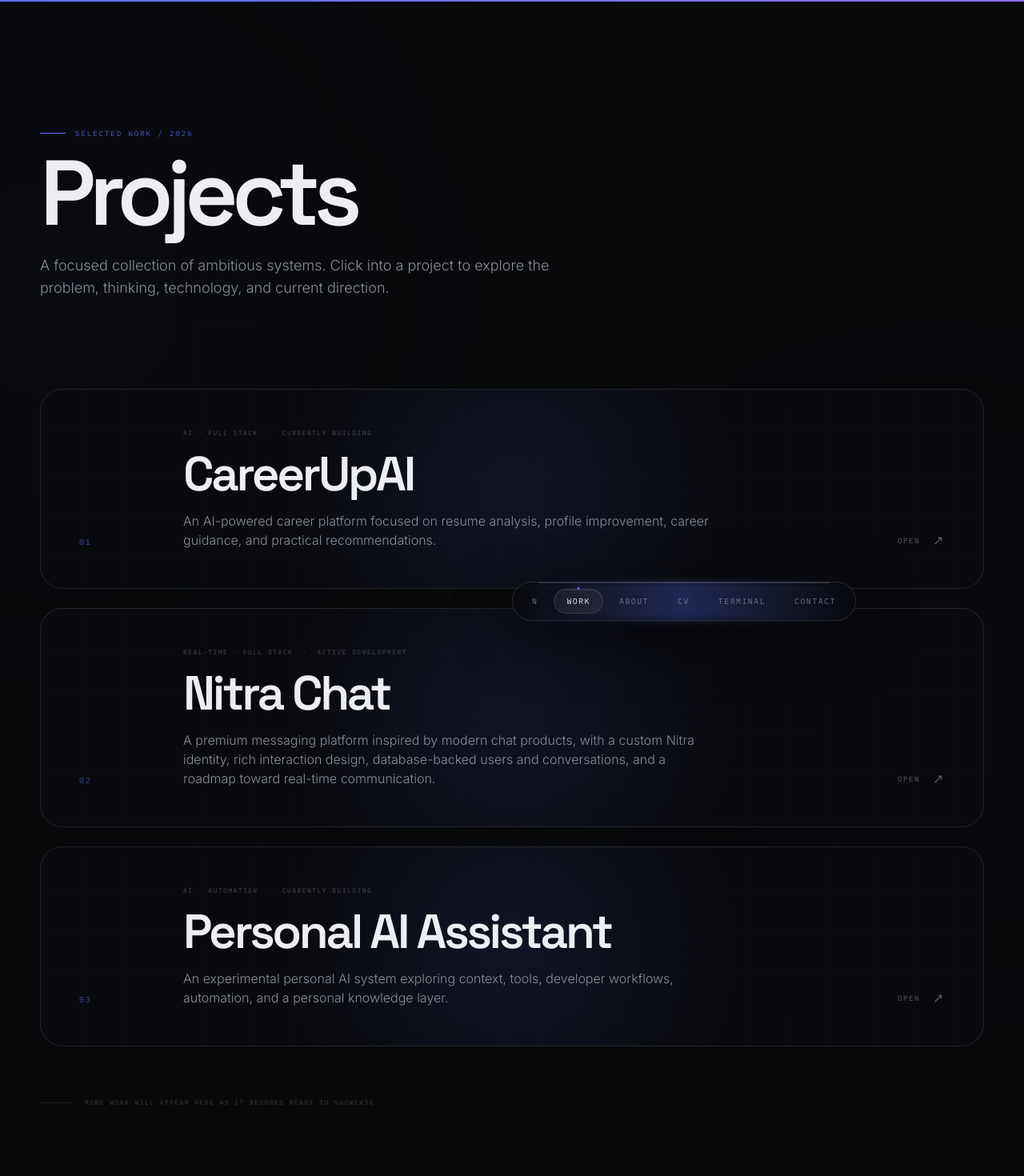
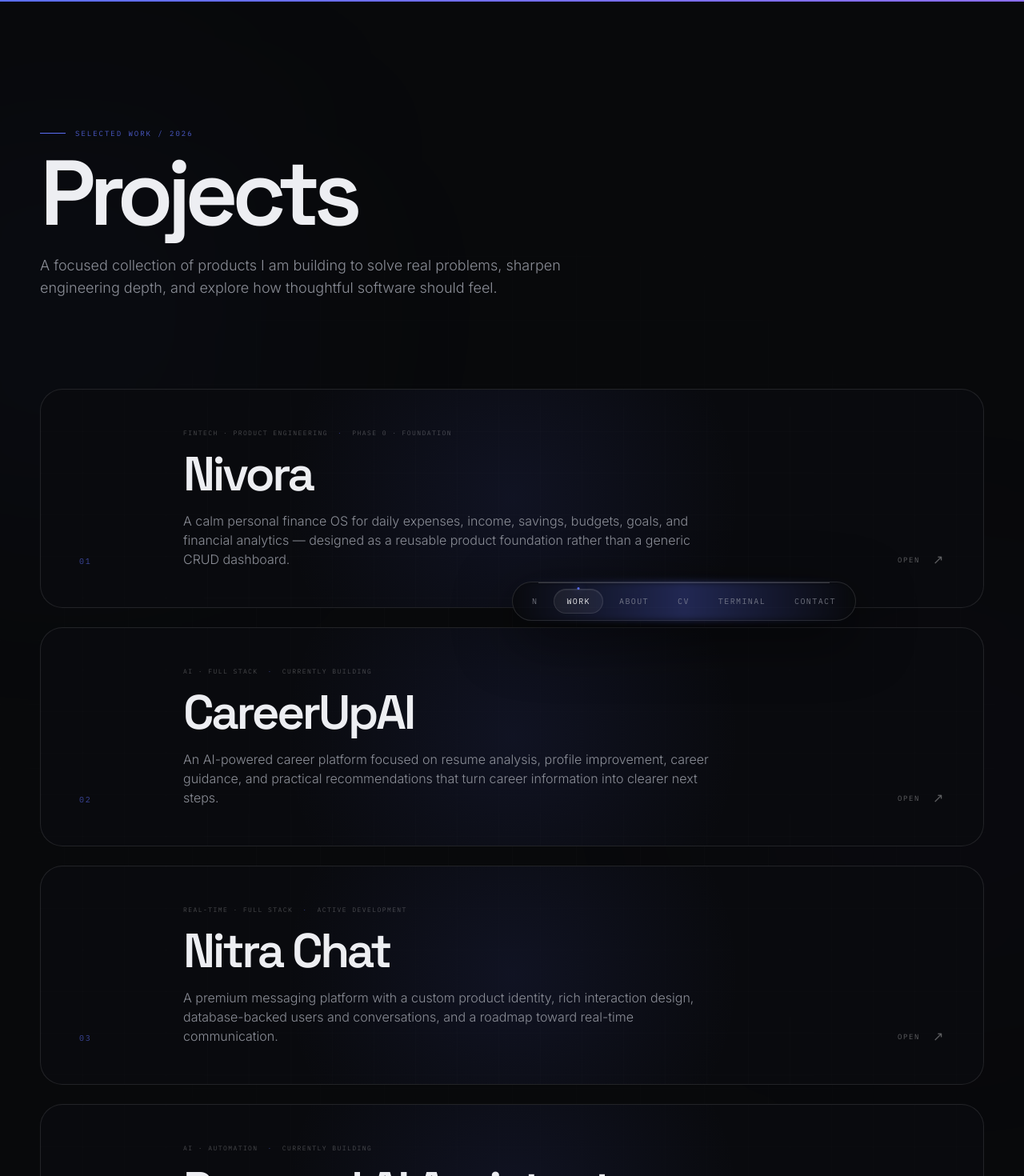
Before and after one commit to nityansh19/nityansh-portfolio, a Next.js app: page /projects in a window 1280 px wide. Shown: the top 1470 px of the page at 80% size. Built offline with nearby package versions, Linux system fonts and the light colour scheme.

Commit message:
Add Nivora and refine portfolio project descriptions

```diff
--- a/app/projects/page.tsx
+++ b/app/projects/page.tsx
@@ -3,34 +3,43 @@ import ProjectCard from "@/components/ProjectCard";
 
 export const metadata: Metadata = {
   title: "Projects — Nityansh Rupesh Bahadur",
-  description: "Selected projects and systems built by Nityansh Rupesh Bahadur.",
+  description: "Selected products, experiments, and engineering systems built by Nityansh Rupesh Bahadur.",
 };
 
 const projects = [
   {
     number: "01",
+    title: "Nivora",
+    category: "FINTECH · PRODUCT ENGINEERING",
+    description:
+      "A calm personal finance OS for daily expenses, income, savings, budgets, goals, and financial analytics — designed as a reusable product foundation rather than a generic CRUD dashboard.",
+    href: "/projects/nivora",
+    status: "Phase 0 · Foundation",
+  },
+  {
+    number: "02",
     title: "CareerUpAI",
     category: "AI · FULL STACK",
     description:
-      "An AI-powered career platform focused on resume analysis, profile improvement, career guidance, and practical recommendations.",
+      "An AI-powered career platform focused on resume analysis, profile improvement, career guidance, and practical recommendations that turn career information into clearer next steps.",
     href: "/projects/careerupai",
     status: "Currently building",
   },
   {
-    number: "02",
+    number: "03",
     title: "Nitra Chat",
     category: "REAL-TIME · FULL STACK",
     description:
-      "A premium messaging platform inspired by modern chat products, with a custom Nitra identity, rich interaction design, database-backed users and conversations, and a roadmap toward real-time communication.",
+      "A premium messaging platform with a custom product identity, rich interaction design, database-backed users and conversations, and a roadmap toward real-time communication.",
     href: "/projects/nitra-chat",
     status: "Active development",
   },
   {
-    number: "03",
+    number: "04",
     title: "Personal AI Assistant",
     category: "AI · AUTOMATION",
     description:
-      "An experimental personal AI system exploring context, tools, developer workflows, automation, and a personal knowledge layer.",
+      "An experimental personal AI system exploring context, tools, developer workflows, automation, productivity, and a personal knowledge layer.",
     href: "/projects/personal-ai",
     status: "Currently building",
   },
@@ -55,8 +64,7 @@ export default function ProjectsPage() {
             Projects
           </h1>
           <p className="mt-7 max-w-2xl text-base leading-8 text-ink-dim sm:text-lg">
-            A focused collection of ambitious systems. Click into a project to
-            explore the problem, thinking, technology, and current direction.
+            A focused collection of products I am building to solve real problems, sharpen engineering depth, and explore how thoughtful software should feel.
           </p>
         </div>
 
@@ -68,7 +76,7 @@ export default function ProjectsPage() {
 
         <div className="mt-16 flex items-center gap-4 font-mono text-[8px] uppercase tracking-[0.18em] text-white/20">
           <span className="h-px w-10 bg-white/[0.10]" />
-          More work will appear here as it becomes ready to showcase.
+          More experiments will appear here as they become ready to showcase.
         </div>
       </div>
     </main>
```
